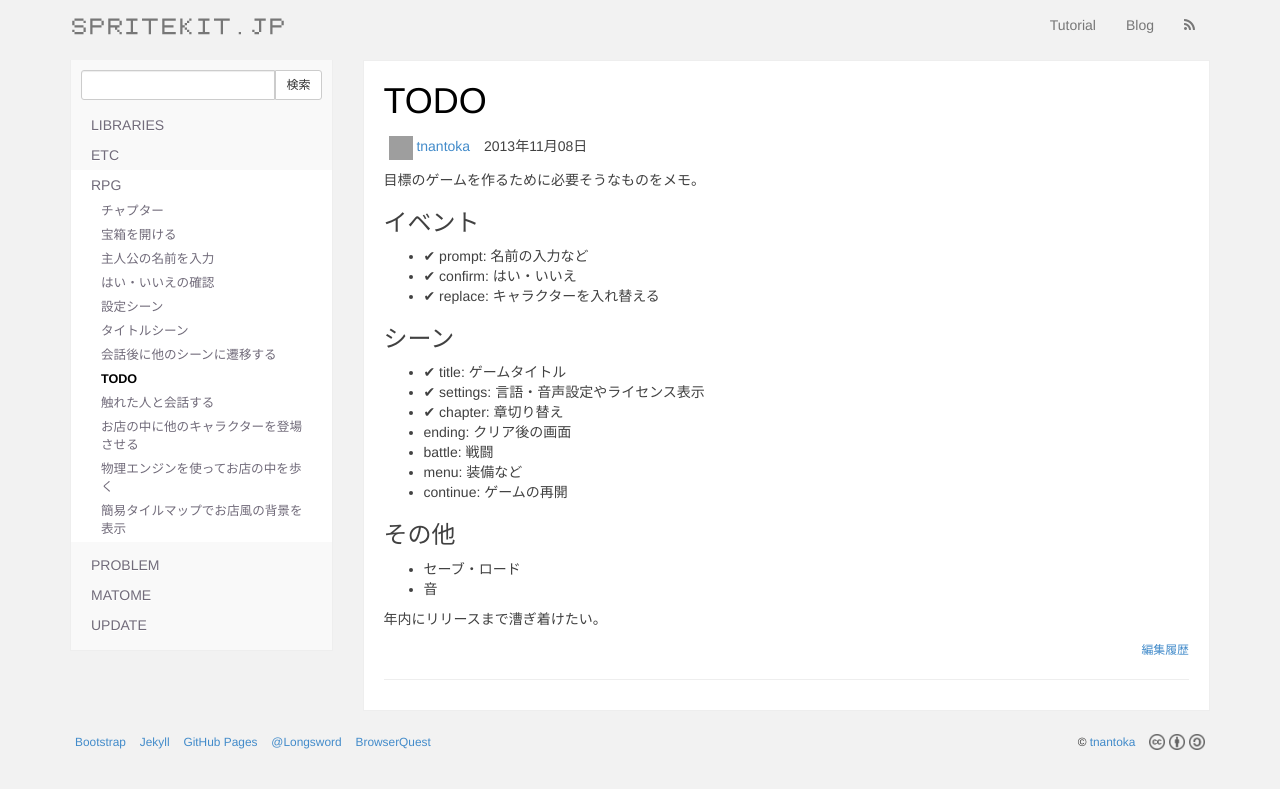
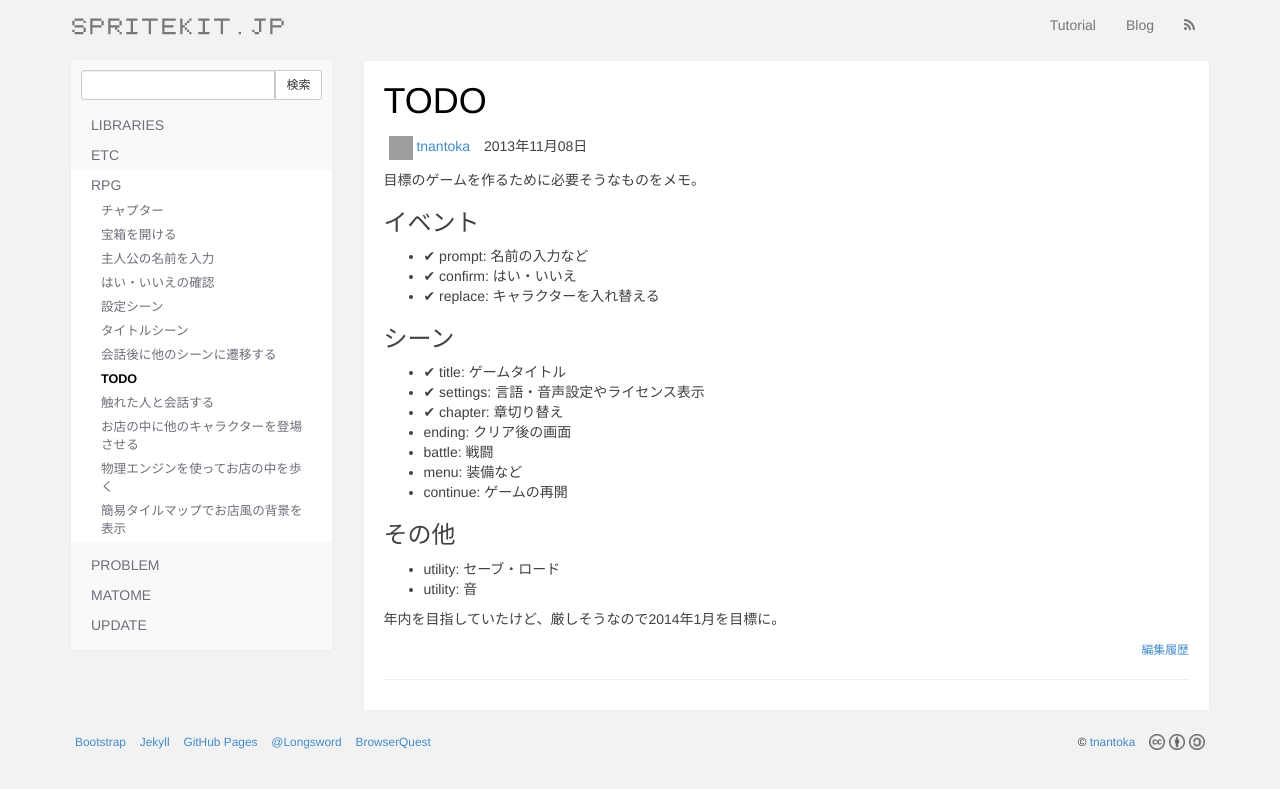
Before and after one commit to tnantoka/spritekit.jp, a Jekyll site: the page built from _posts/2013-11-08-rpg-todo.md, in a window 1280 px wide. Shown: the top 789 px of the page. Built offline with Jekyll 4.4.1, drawn with Linux system fonts in a browser that asks for light colours; Markdown is read by kramdown in place of the engine named in the settings; grey boxes are pictures that could not be loaded.

Commit message:
Udpate rpg-todo

```diff
--- a/_posts/2013-11-08-rpg-todo.md
+++ b/_posts/2013-11-08-rpg-todo.md
@@ -25,7 +25,7 @@ author: tnantoka
 
 ### その他
 
-* セーブ・ロード
-* 音
+* utility: セーブ・ロード
+* utility: 音
 
-年内にリリースまで漕ぎ着けたい。
+年内を目指していたけど、厳しそうなので2014年1月を目標に。
```
